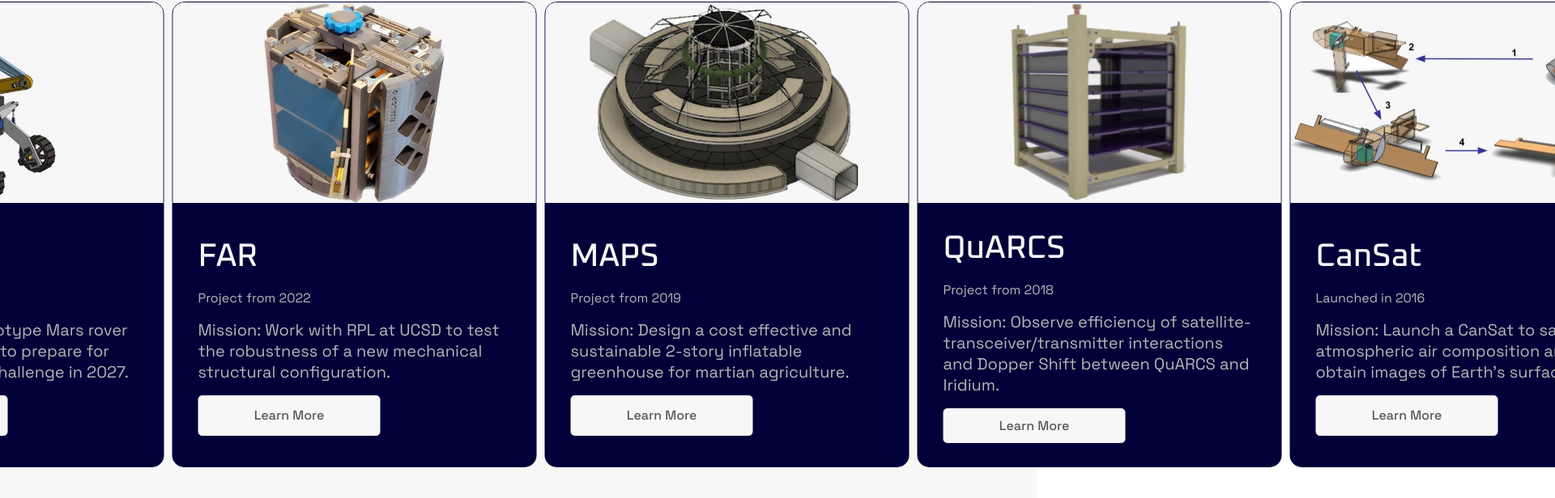
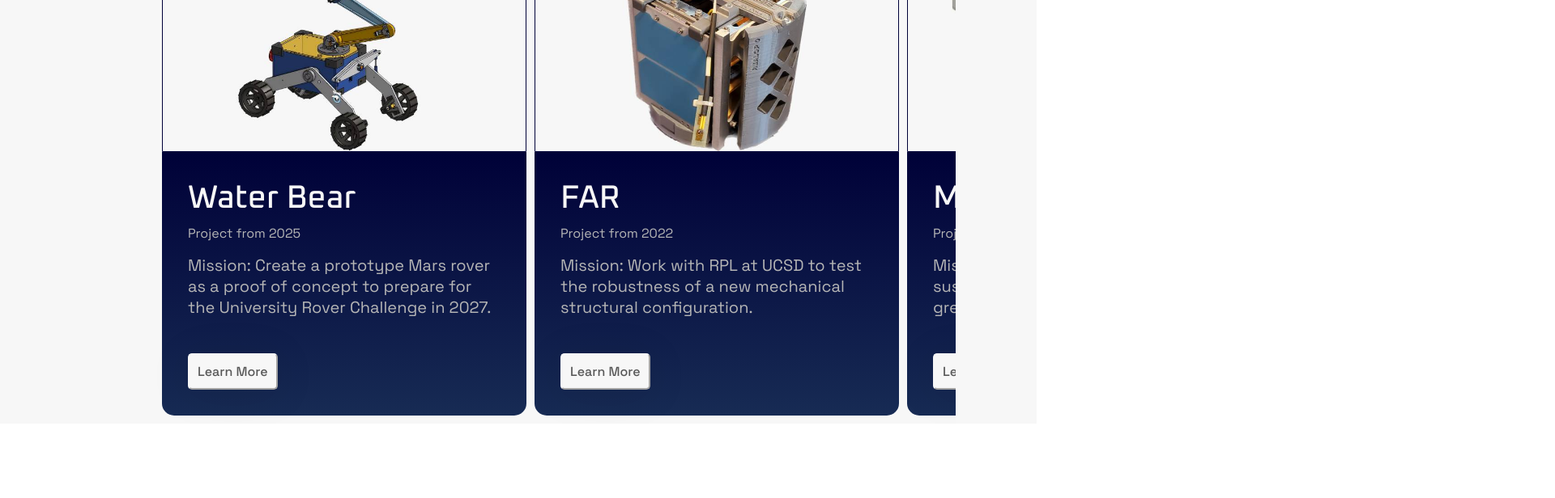
Before and after one commit to include-davis/sss, a Next.js app: page /test in a window 1280 px wide. Shown: the part 142-758 px from the top of the page at 81% size, 1920 px wide, since content can reach past the window. Built offline with nearby package versions, Linux system fonts and the light colour scheme.

Commit message:
suggested fixes

```diff
--- a/app/(pages)/_components/pastMissions/pastMissions.jsx
+++ b/app/(pages)/_components/pastMissions/pastMissions.jsx
@@ -18,30 +18,8 @@
           <h1>Past Missions</h1>
         </div>
 
-        <div className={styles.carsouelWrapper}>
+        <div className={styles.carouselWrapper}>
           <div className={styles.projectGrid}>
-            {projects.map((project, index) => (
-              <div key={index} className={styles.projectCard}>
-                <div className={styles.image}>
-                  <Image
-                    src={project.src}
-                    width={project.width}
-                    height={project.height}
-                    alt={project.alt}
-                    className={styles.img}
-                  />
-                </div>
-
-                <div className={styles.cardLabel}>
-                  <h2>{project.title}</h2>
-                  <h3>{project.date}</h3>
-                  <h4>{project.mission}</h4>
-                  <button className={project.button}> Learn More </button>
-                </div>
-              </div>
-            ))}
-
-
             {projects.map((project, index) => (
               <div key={index} className={styles.projectCard}>
                 <div className={styles.image}>
--- a/app/(pages)/_components/pastMissions/pastMissions.module.scss
+++ b/app/(pages)/_components/pastMissions/pastMissions.module.scss
@@ -1,18 +1,17 @@
 .PastMissions {
   background-color: var(--off-white);
-  padding: 42.4px 90px;
+  padding: 0 6.25rem;
 }
 
 .container {
   display: flex;
   flex-direction: column;
   align-items: flex-start;
-  gap: 2rem;
+  gap: 0.625rem;
 }
 
 .header {
   display: flex;
-  padding: 0 6.25rem;
   align-items: center;
   gap: 0.625rem;
   align-self: stretch;
@@ -32,7 +31,9 @@
 
 .carouselWrapper {
   width: 100%;
-  overflow: hidden;
+  overflow-x: auto;
+  overflow-y: hidden;
+  scrollbar-width: none;
 }
 
 .projectGrid {
@@ -42,11 +43,7 @@
   flex-direction: row;
   align-items: flex-start;
   gap: 0.625rem;
-  animation: spin 30s linear infinite;
-
-  &:hover {
-    animation-play-state: paused;
-  }
+  width: max-content;
 }
 
 .projectCard {
@@ -56,7 +53,7 @@
   width: 28.125rem;
   flex-direction: column;
   align-items: flex-start;
-}
+  flex-shrink: 0;
 
   .image {
     img {
@@ -71,16 +68,11 @@
 
   .cardLabel {
     // project card below image
-  display: flex;
     padding: 2rem;
-  flex-direction: column;
-  justify-content: center;
-  align-items: flex-start;
-  gap: 1rem;
-  align-self: stretch;
     border-radius: 0 0 0.9375rem 0.9375rem;
-  background: var(--midnight);
+    background: var(--Blue-Gradient, linear-gradient(180deg, #000138 0%, #172B54 100%));
     height: 20.375rem;
+    position: relative;
 
     h2{
       // project title
@@ -88,6 +80,7 @@
       font-family: Oxanium;
       font-size: 2.5rem;
       font-weight: 500;
+      margin: 0 0 0.5rem 0;
     }
     h3 {
       // sub text
@@ -95,6 +88,7 @@
       font-family: "Space Grotesk";
       font-size: 1rem;
       font-weight: 400;
+      margin: 0 0 1rem 0;
     }
     h4{
       // body text
@@ -102,25 +96,26 @@
       font-family: "Space Grotesk";
       font-size: 1.25rem;
       font-weight: 400;
+      margin: 0 0 2rem 0;
     }
     button{
       // button
-    display: flex;
-    width: 14.0625rem;
-    height: 3.125rem;
-    padding: 0.625rem;
-    justify-content: center;
-    align-items: center;
-    gap: 0.625rem;
-
+      padding: 0.63rem;
       border-radius: 0.3125rem;
-    border: 0.5px solid var(--off-white);
       background: var(--off-white);
+      box-shadow: 0 5px 50px 0 rgba(0, 0, 0, 0.10);
+      border-color: var(--off-white);
 
       // text
       color: var(--gray);
       font-family: "Space Grotesk";
       font-size: 1rem;
       font-weight: 500;
+      position: absolute;
+      bottom: 2rem;
+    }
+    &hover{
+      background:var(--off-white) ;
     }
   }
+}
```
Lines whose indentation alone changed are shown as unchanged.
